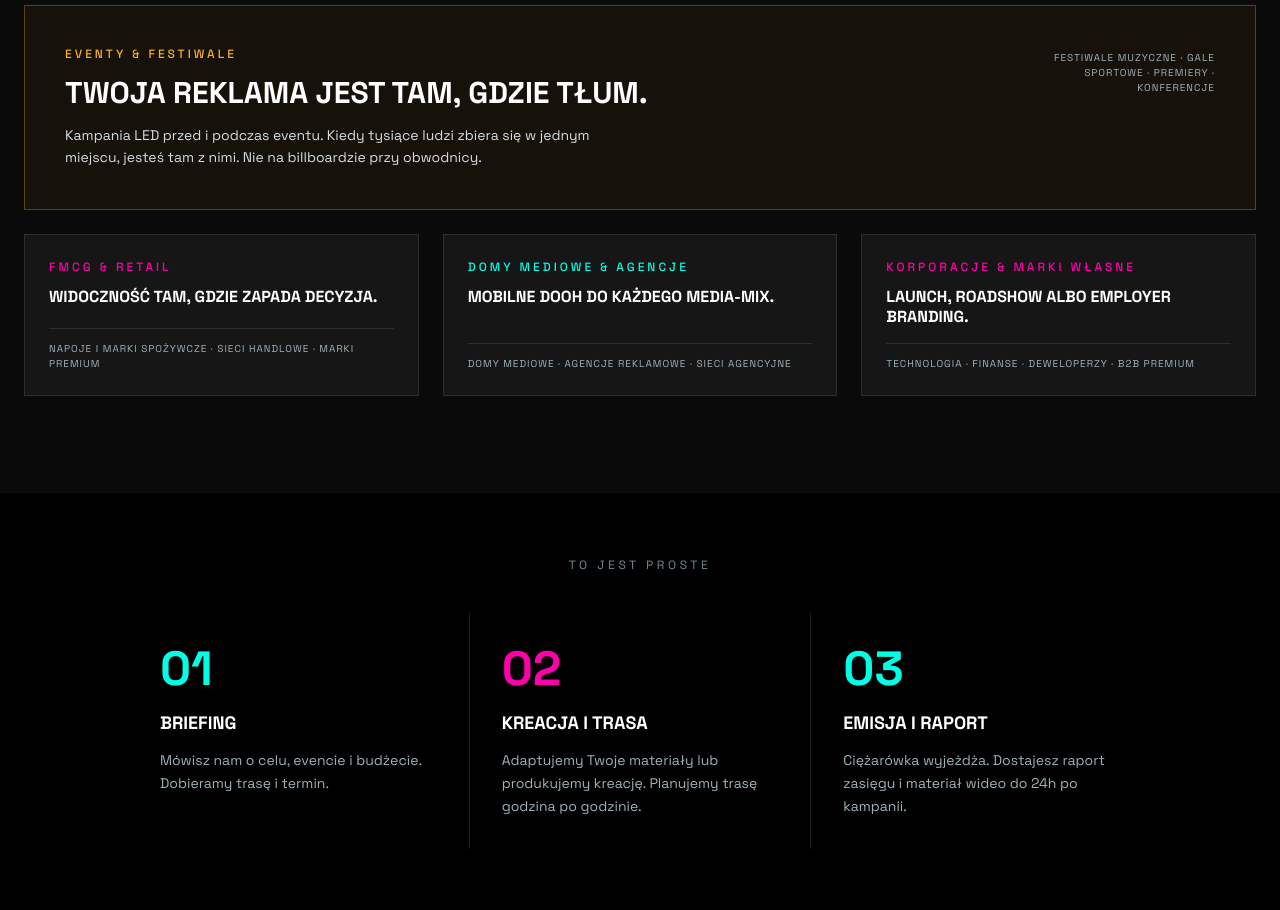
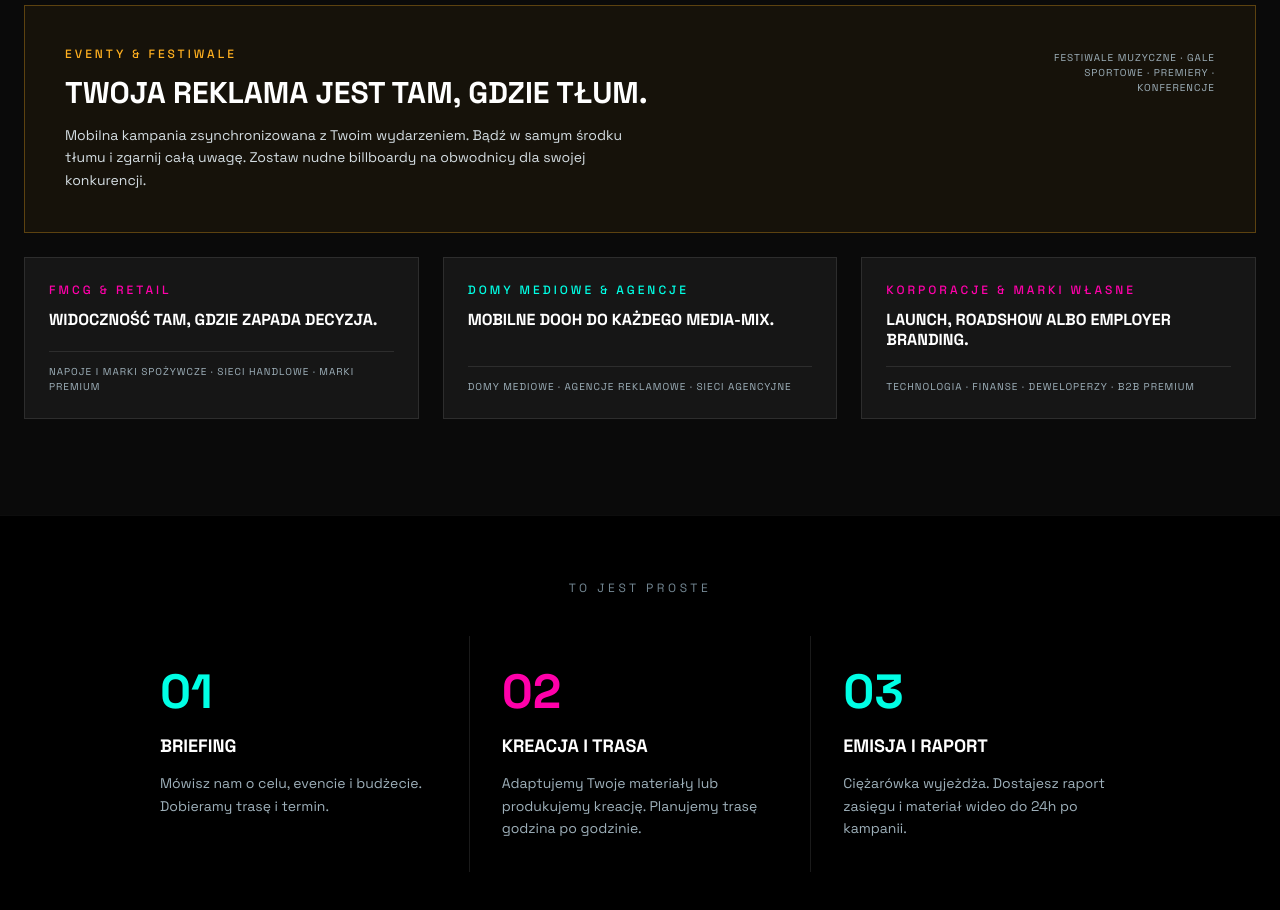
Before and after one commit to JKulczynski/dooh-love-website, a Next.js app: page / in a window 1280 px wide. Shown: the part 4540-5450 px from the top of the page. Built offline with nearby package versions, Linux system fonts and the light colour scheme.

Commit message:
Copy: sekcja "Dla kogo" - Eventy & Festiwale, mocniejszy competitive framing
Co-Authored-By: Claude Sonnet 4.6 <noreply@anthropic.com>

```diff
--- a/app/page.tsx
+++ b/app/page.tsx
@@ -245,7 +245,7 @@ export default function Home() {
                   Twoja reklama jest tam, gdzie tłum.
                 </h3>
                 <p className="text-muted300 text-sm leading-relaxed max-w-xl">
-                  Kampania LED przed i podczas eventu. Kiedy tysiące ludzi zbiera się w jednym miejscu, jesteś tam z nimi. Nie na billboardzie przy obwodnicy.
+                  Mobilna kampania zsynchronizowana z Twoim wydarzeniem. Bądź w samym środku tłumu i zgarnij całą uwagę. Zostaw nudne billboardy na obwodnicy dla swojej konkurencji.
                 </p>
               </div>
               <p className="text-[10px] uppercase tracking-widest text-muted400 md:text-right md:max-w-[180px] md:pt-1">
```
